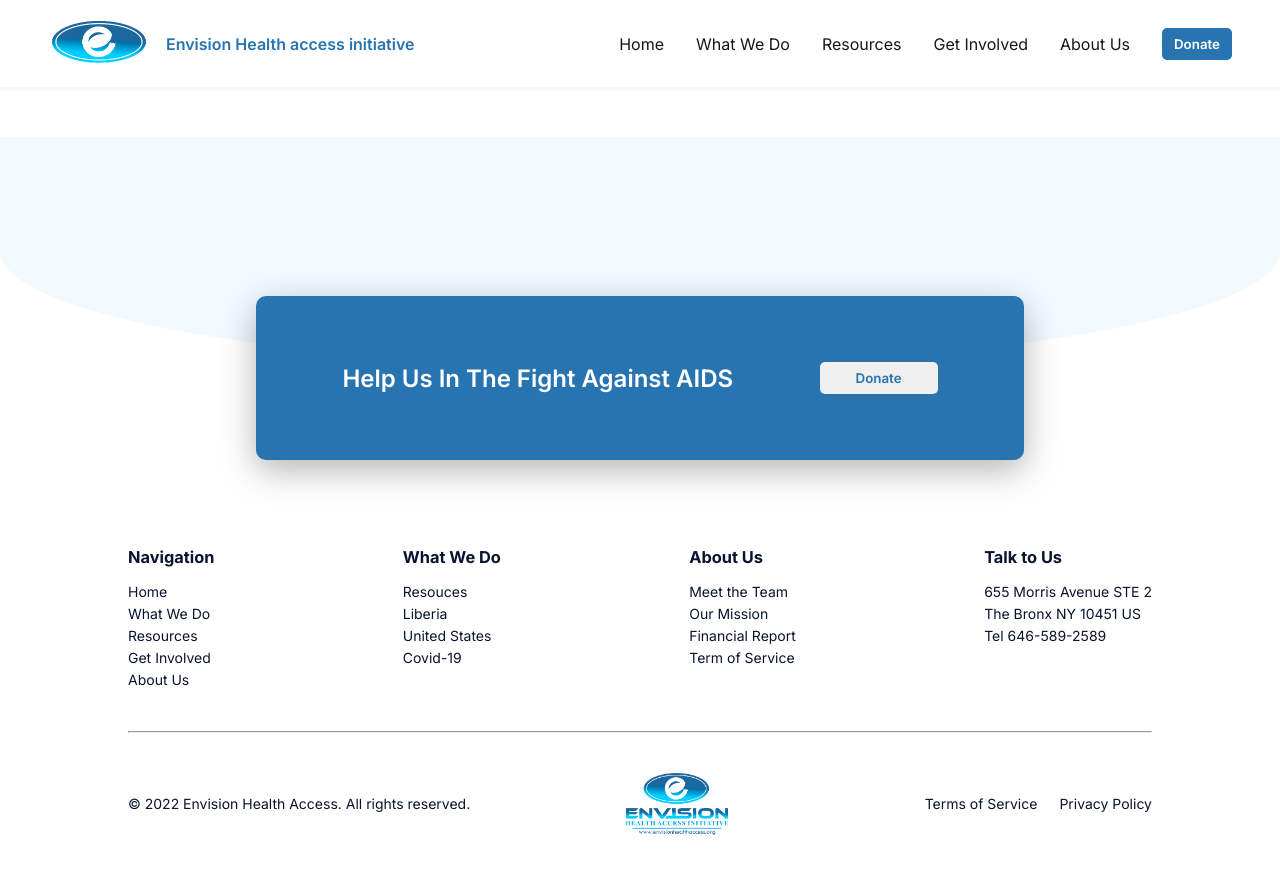
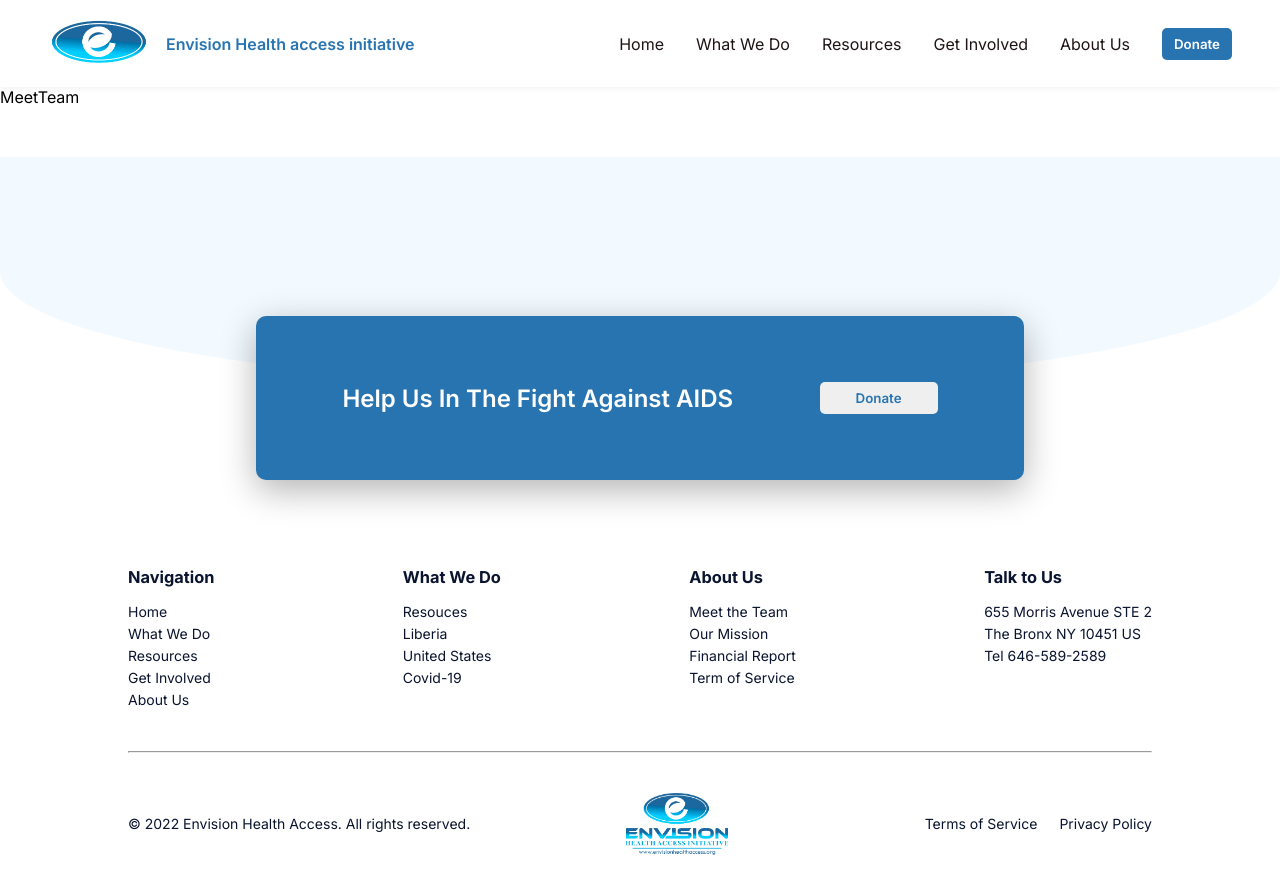
Before and after one commit to jusminpt/react-envision, a React (Create React App) app: page /meet-the-team in a window 1280 px wide. Built offline with nearby package versions, Linux system fonts and the light colour scheme.

Commit message:
Updated paths

```diff
--- a/src/App.js
+++ b/src/App.js
@@ -1,14 +1,24 @@
 import React from "react";
-import { Navbar, Footer, Button } from "./components";
+import { BrowserRouter as Router, Route, Routes } from "react-router-dom";
+import { Navbar, Footer } from "./components";
+import Home from "./pages/Home/Home";
+import MeetTeam from "./pages/MeetTeam/MeetTeam";
 import "./App.scss";
 
 function App() {
   return (
-    <div className="app">
-      <Navbar />
-      {/* <Button /> */}
-      <Footer />
-    </div>
+    <Router>
+      <div className="app">
+        <Navbar />
+        <main>
+          <Routes>
+            <Route exact path="/" element={<Home />} />
+            <Route path="/meet-the-team" element={<MeetTeam />} />
+          </Routes>
+        </main>
+        <Footer />
+      </div>
+    </Router>
   );
 }
 
--- a/src/index.js
+++ b/src/index.js
@@ -1,14 +1,12 @@
 import React from "react";
 import ReactDOM from "react-dom/client";
-import { BrowserRouter } from "react-router-dom";
+
 import App from "./App";
 import "./index.css";
 
 const root = ReactDOM.createRoot(document.getElementById("root"));
 root.render(
   <React.StrictMode>
-    <BrowserRouter>
-      <App />
-    </BrowserRouter>
+    <App />
   </React.StrictMode>
 );
--- /dev/null
+++ b/src/pages/Home/Home.jsx
@@ -0,0 +1,7 @@
+import React from "react";
+
+function Home() {
+  return <div>Home</div>;
+}
+
+export default Home;
--- /dev/null
+++ b/src/pages/MeetTeam/MeetTeam.jsx
@@ -0,0 +1,7 @@
+import React from "react";
+
+function MeetTeam() {
+  return <div>MeetTeam</div>;
+}
+
+export default MeetTeam;
```
Also changed, not shown: src/pages/Home/Home.scss (added), src/pages/MeetTeam/MeetTeam.scss (added).
